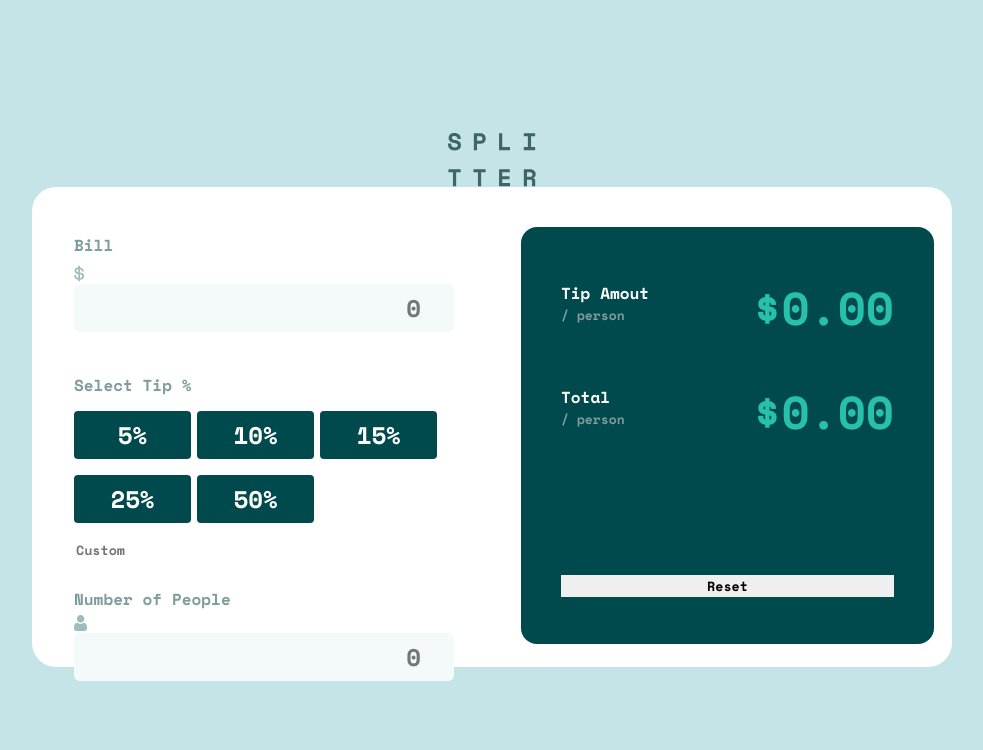
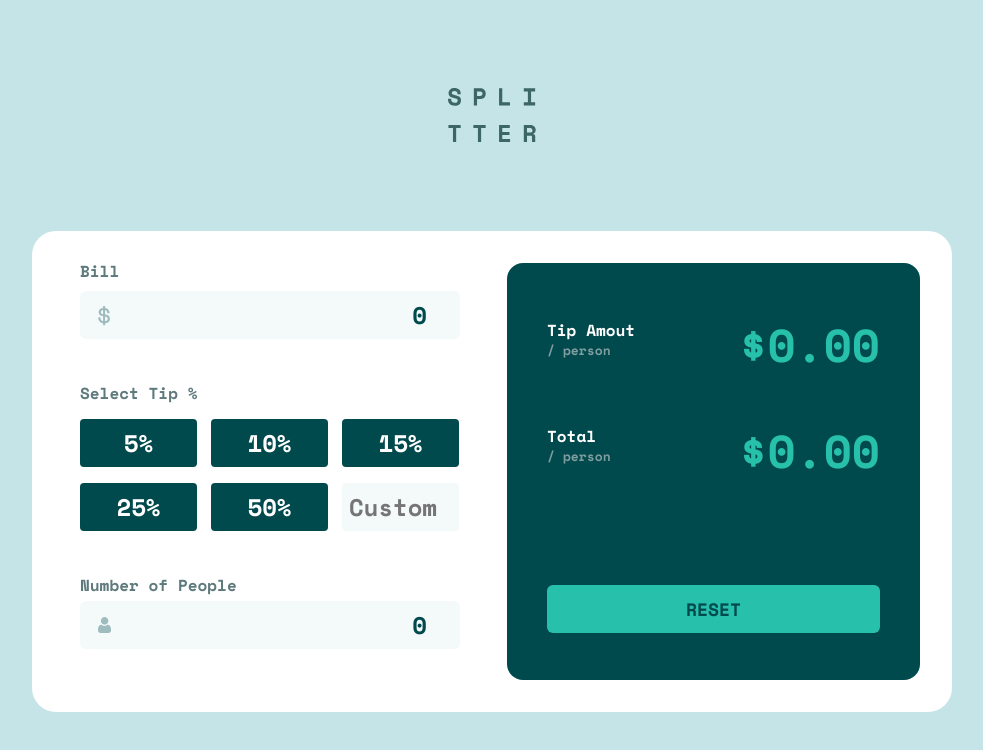
Before and after one commit to MathMattar/07-tip-calculator-app, a plain HTML site: page index.html in a window 1280 px wide. Shown: the whole page, without its empty margins (148-1131 px from the left). Drawn offline with nearby package versions, Linux system fonts and the light colour scheme.

Commit message:
Update CSS

```diff
--- a/assets/css/style.css
+++ b/assets/css/style.css
@@ -7,6 +7,22 @@
     --light-grayish-cyan: hsl(185, 41%, 84%);
     --very-light-grayish-cyan: hsl(189, 41%, 97%);
     --white: hsl(0, 0%, 100%);
+    /* font size */
+    --size-13: 1.3rem;
+    --size-16: 1.6rem;
+    --size-18: 1.8rem;
+    --size-24: 2.4rem;
+    /* width */
+    --w-icon: 1.3rem;
+    --w-input: 38rem;
+    --w-btn-tip: 11.7rem;
+    /* height */
+    --h-input-btn: 4.8rem;
+    /* padding */
+    --p-input: 1.8rem;
+    /* border radius */
+    --br-input-reset: .6rem;
+    --br-btn: .4rem;
 }
 
 * {
@@ -24,7 +40,7 @@ body {
     justify-content: center;
     align-items: center;
     background-color: var(--light-grayish-cyan);
-    height: 100vh;
+    min-height: 100vh;
 }
 
 main {
@@ -35,98 +51,119 @@ main {
 
 .logo {
     width: 8.8rem;
+    margin-bottom: 8.8rem;
 }
 
 .calculator {
     display: flex;
     flex-direction: row;
+    justify-content: space-between;
     background-color: var(--white);
-    width: 92rem;
-    height: 48rem;
-    padding: 4rem 1.8rem 4rem 3.2rem;
+    min-width: 92rem;
+    min-height: 48rem;
+    padding: 3.2rem 3.2rem 3.2rem 4.8rem;
     border-radius: 2.4rem;
 }
 
-.calculator--input {
-    padding: 1rem;
+.bill {
+    position: relative;
 }
 
-.bill,
+.bill__label {
+    display: block;
+    font-size: var(--size-16);
+    color: var(--dark-grayish-cyan);
+}
+
+.bill__icon {
+    position: absolute;
+    width: var(--w-icon);
+    top: 35%;
+    left: 1.8rem;
+}
+
+.bill__input {
+    font-size: var(--size-24);
+    text-align: end;
+    width: var(--w-input);
+    height: var(--h-input-btn);
+    color: var(--very-dark-cyan);
+    background-color: var(--very-light-grayish-cyan);
+    border-radius: var(--br-input-reset);
+    padding: var(--p-input);
+    margin: 1.2rem 0 4.6rem;
+}
+
+.bill__input::placeholder{
+    color: var(--very-dark-cyan);
+}
+
+.tip {
+    display: grid;
+    grid-template-columns: var(--w-btn-tip) var(--w-btn-tip) var(--w-btn-tip);
+    grid-template-rows: var(--h-input-btn) var(--h-input-btn);
+    column-gap: 1.4rem;
+    row-gap: 1.6rem;
+    padding: 1.8rem 0;
+}
+
+.tip__label {
+    display: block;
+    font-size: var(--size-16);
+    color: var(--dark-grayish-cyan);
+
+}
+
+.tip__btn {
+    font-size: var(--size-24);
+    width: var(--w-btn-tip);
+    height: var(--h-input-btn);
+    color: var(--white);
+    background-color: var(--very-dark-cyan);
+    border-radius: var(--br-btn);
+}
+
+.tip__btn--custom {
+    font-size: var(--size-24);
+    text-align: center;
+    width: var(--w-btn-tip);
+    height: var(--h-input-btn);
+    color: var(--very-dark-cyan);
+    background-color: var(--very-light-grayish-cyan);
+    border-radius: var(--br-btn);
+}
+
+.people__label {
+    display: block;
+    font-size: var(--size-16);
+    color: var(--dark-grayish-cyan);
+    margin: 2.8rem 0 .8rem;
+}
+
 .people {
     position: relative;
 }
 
-.bill__label,
-.tip__label,
-.people__label {
-    display: block;
-    font-size: 1.6rem;
-    color: var(--grayish-cyan);
+.people__icon {
+    position: absolute;
+    width: var(--w-icon);
+    top: 56%;
+    left: 1.8rem;
 }
 
-.bill__label {
-    margin-bottom: 1.2rem;
+.people__input {
+    font-size: var(--size-24);
+    text-align: end;
+    width: var(--w-input);
+    height: var(--h-input-btn);
+    color: var(--very-dark-cyan);
+    background-color: var(--very-light-grayish-cyan);
+    border-radius: var(--br-input-reset);
+    padding: var(--p-input);
 }
 
-.bill__input{
-    margin-bottom: 4.5rem;
-}
-
-.icon--bill {
-    position: absolute;
-    width: 1.3rem;
-    left: 1.8rem;
-    top: 4.2rem;
-}
-
-.bill__input,
-.tip__custom,
-.people__input {
-    font-size: 2.4rem;
+.people__input::placeholder{
     color: var(--very-dark-cyan);
-    background-color: var(--very-light-grayish-cyan);
-    height: 4.8rem;
-}
-
-.bill__input,
-.people__input{
-    text-align: end;
-    width: 38rem;
-    padding: 0 1.8rem;
-    border-radius: 0.6rem;
-}
-
-.tip__label{
-    margin-bottom: 1.8rem;
-}
-
-.tip__btn {
-    font-size: 2.4rem;
-    color: var(--white);
-    background-color: var(--very-dark-cyan);
-    width: 11.7rem;
-    height: 4.8rem;
-    border-radius: .4rem;
-    margin-bottom: 1.6rem;
-}
-
-.tip__custom {
-    text-align: center;
-    width: 11.7rem;
-    height: 4.8rem;
-    border-radius: .4rem;
-    margin-bottom: 1.6rem;
-}
-
-.people__label{
-    margin: 3rem 0 0.8rem;
-}
-
-.icon--people {
-    position: absolute;
-    width: 1.3rem;
-    left: 1.8rem;
-    top: 4rem;
 }
 
 .calculator--result {
@@ -134,11 +171,9 @@ main {
     flex-direction: column;
     justify-content: space-between;
     background-color: var(--very-dark-cyan);
-    width: 41.3rem;
     min-width: 41.3rem;
-    height: 41.7rem;
-    padding: 0 4rem 4.7rem 4rem;
-    margin-left: 4.8rem;
+    min-height: 41.7rem;
+    padding: 5.9rem 4rem 4.7rem 4rem;
     border-radius: 1.6rem;
 }
 
@@ -146,30 +181,31 @@ main {
     display: flex;
     flex-direction: row;
     justify-content: space-between;
-    margin: 5.8rem 0 0;
 }
 
 .text__title {
-    font-size: 1.6rem;
+    font-size: var(--size-16);
     color: var(--white);
-    margin-bottom: .8rem;
+    margin-bottom: .6rem;
 }
 
 .text__paragraph {
-    font-size: 1.3rem;
+    font-size: var(--size-13);
     color: var(--grayish-cyan);
 }
 
 .result__calculation {
     font-size: 4.6rem;
     color: var(--strong-cyan);
+    margin-bottom: 6rem;
 }
 
-.reset {
-    font-size: 1.8rem;
+.result__reset {
+    font-size: var(--size-18);
+    text-transform: uppercase;
     color: var(--very-dark-cyan);
     background-color: var(--strong-cyan);
     width: 33.3rem;
     height: 4.8rem;
-    border-radius: .6rem;
+    border-radius: var(--br-input-reset);
 }
```
